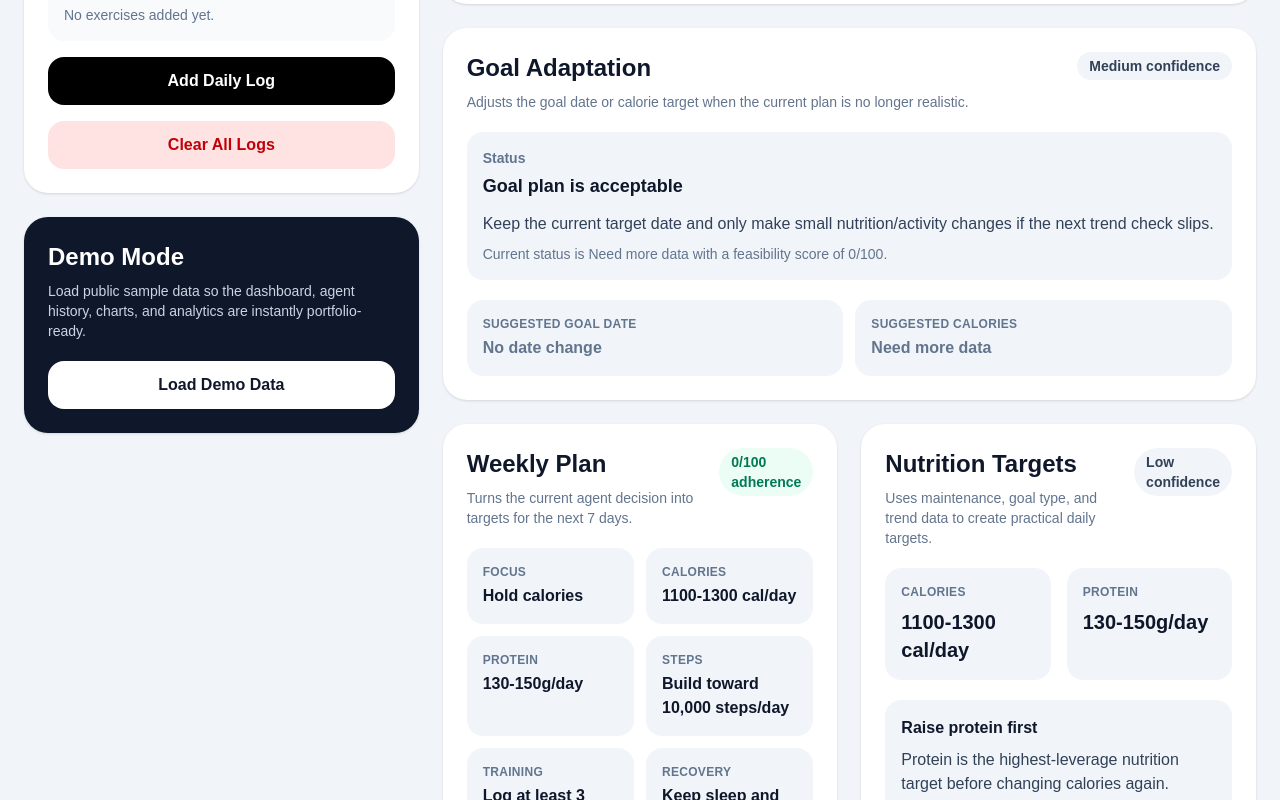
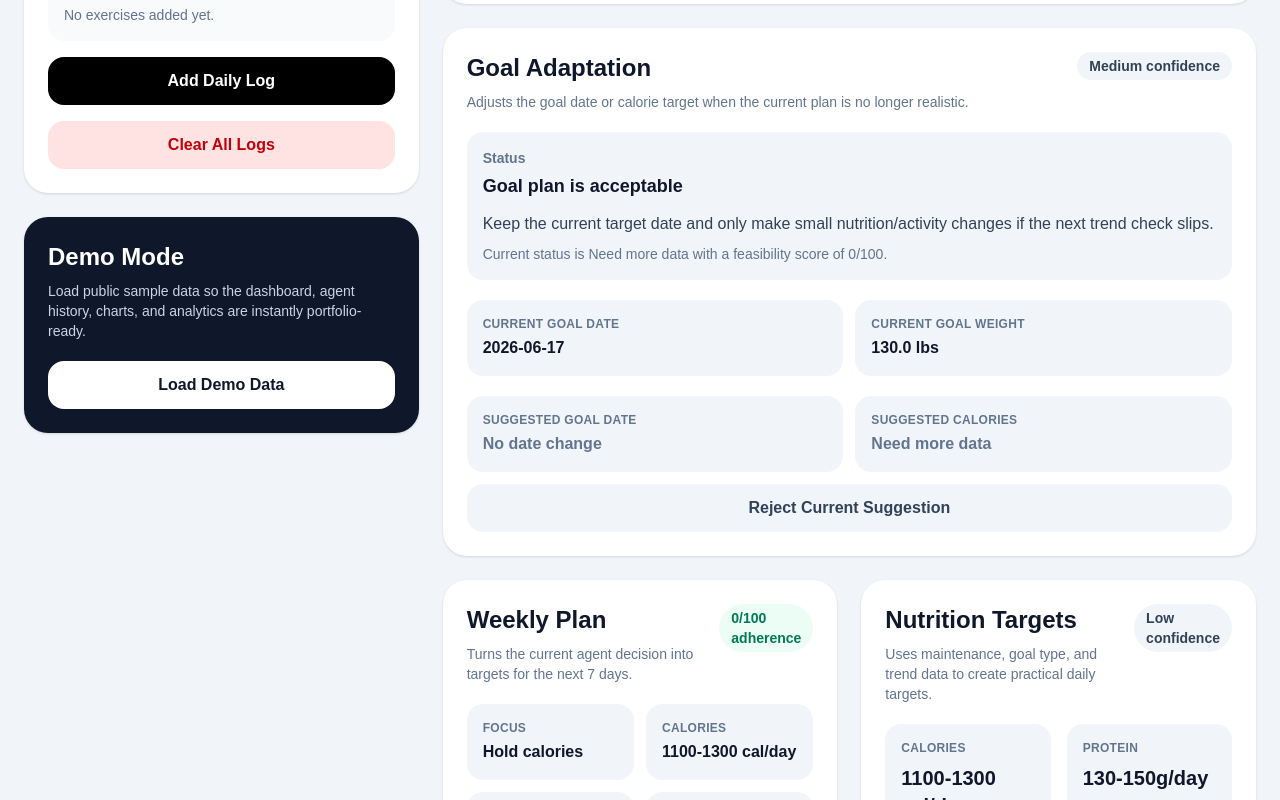
Before and after one commit to ayushs36/fitcheck-ai, a Next.js app: page / in a window 1280 px wide. Shown: the part 1524-2324 px from the top of the page. Built offline with nearby package versions, Linux system fonts and the light colour scheme.

Commit message:
Add goal adaptation history and lagged maintenance

```diff
--- a/app/page.tsx
+++ b/app/page.tsx
@@ -19,6 +19,7 @@ import type {
   AIConversation,
   MaintenanceEstimate,
   AgentCheck,
+  GoalAdaptationRecord,
 } from "@/types/fitness";
 import {
   calculateExerciseVolume,
@@ -85,6 +86,7 @@ const STORAGE_KEY = "fitcheck-logs-v1";
 const SETTINGS_KEY = "fitcheck-settings-v1";
 const AI_HISTORY_KEY = "fitcheck-ai-history-v1";
 const AGENT_HISTORY_KEY = "fitcheck-agent-history-v1";
+const GOAL_ADAPTATION_HISTORY_KEY = "fitcheck-goal-adaptation-history-v1";
 
 export default function Home() {
   const [goal, setGoal] = useState<Goal>("Cutting");
@@ -138,6 +140,9 @@ const [isAgentLoading, setIsAgentLoading] = useState(false);
 const [agentHistory, setAgentHistory] = useState<AgentCheck[]>([]);
 const [expandedAgentCheckId, setExpandedAgentCheckId] =
   useState<string | null>(null);
+const [goalAdaptationHistory, setGoalAdaptationHistory] = useState<
+  GoalAdaptationRecord[]
+>([]);
   useEffect(() => {
     const savedAiHistory = localStorage.getItem(AI_HISTORY_KEY);
     if (savedAiHistory) setAiHistory(JSON.parse(savedAiHistory));
@@ -182,6 +187,21 @@ useEffect(() => {
   localStorage.setItem(AGENT_HISTORY_KEY, JSON.stringify(agentHistory));
 }, [agentHistory]);
 useEffect(() => {
+  const savedGoalAdaptationHistory = localStorage.getItem(
+    GOAL_ADAPTATION_HISTORY_KEY
+  );
+
+  if (savedGoalAdaptationHistory) {
+    setGoalAdaptationHistory(JSON.parse(savedGoalAdaptationHistory));
+  }
+}, []);
+useEffect(() => {
+  localStorage.setItem(
+    GOAL_ADAPTATION_HISTORY_KEY,
+    JSON.stringify(goalAdaptationHistory)
+  );
+}, [goalAdaptationHistory]);
+  useEffect(() => {
     localStorage.setItem(
       SETTINGS_KEY,
       JSON.stringify({
@@ -313,6 +333,7 @@ const currentPace = weeklyAverageChange < 0 ? Math.abs(weeklyAverageChange) : 0;
 	      fatLossCaloriesOnePointFivePounds: 0,
 	      fatLossCaloriesTwoPounds: 0,
 	      confidence: "Low",
+	      calculationMethod: "Lag-adjusted calories",
 	      explanation:
 	        "Log at least 14 days with weight and calories to estimate maintenance calories.",
 	    };
@@ -320,7 +341,22 @@ const currentPace = weeklyAverageChange < 0 ? Math.abs(weeklyAverageChange) : 0;
 
 	  const recentLogs = validLogs.slice(-14);
 
-  const averageCalories = average(recentLogs.map((log) => log.calories));
+	  const caloriesByDate = new Map(
+	    validLogs.map((log) => [log.date, log.calories])
+	  );
+	  const laggedCalories = recentLogs
+	    .map((log) => {
+	      const previousDate = new Date(`${log.date}T00:00:00`);
+	      previousDate.setDate(previousDate.getDate() - 1);
+
+	      return caloriesByDate.get(previousDate.toISOString().slice(0, 10)) ?? 0;
+	    })
+	    .filter((calories) => calories > 0);
+	  const useLagAdjustedCalories = laggedCalories.length >= 10;
+
+	  const averageCalories = useLagAdjustedCalories
+	    ? average(laggedCalories)
+	    : average(recentLogs.map((log) => log.calories));
 
   const first7Logs = recentLogs.slice(0, 7);
   const last7LogsForMaintenance = recentLogs.slice(7);
@@ -350,9 +386,16 @@ const currentPace = weeklyAverageChange < 0 ? Math.abs(weeklyAverageChange) : 0;
 	    fatLossCaloriesOnePointFivePounds: estimatedMaintenance - 750,
 	    fatLossCaloriesTwoPounds: estimatedMaintenance - 1000,
 	    confidence,
+	    calculationMethod: useLagAdjustedCalories
+	      ? "Lag-adjusted calories"
+	      : "Same-day calories",
 	    explanation: `Based on your last 14 valid logs, your average intake is ${averageCalories.toFixed(
 	      0
-    )} calories/day. Your first 7-day average weight was ${first7Average.toFixed(
+	    )} calories/day using ${
+	      useLagAdjustedCalories
+	        ? "previous-day calories matched to next-morning weigh-ins"
+	        : "same-day calories because there were not enough previous-day calorie pairs"
+	    }. Your first 7-day average weight was ${first7Average.toFixed(
 	      1
     )} lbs and your most recent 7-day average weight is ${last7Average.toFixed(
       1
@@ -876,6 +919,7 @@ AI Confidence Score: ${confidenceScore}%
     setGoalDate(addDays(new Date(), 28).toISOString().slice(0, 10));
     setLogs(demoLogs);
     setAgentHistory(createDemoAgentHistory());
+    setGoalAdaptationHistory([]);
     setExpandedLogMonths([]);
     setEntry({
       id: crypto.randomUUID(),
@@ -894,14 +938,39 @@ AI Confidence Score: ${confidenceScore}%
 
   function applyGoalDateSuggestion() {
     if (goalAdaptation.suggestedGoalDate) {
+      saveGoalAdaptationRecord("Accepted", "Goal date");
       setGoalDate(goalAdaptation.suggestedGoalDate);
     }
   }
 
   function applyCalorieSuggestion() {
     if (goalAdaptation.suggestedCalories) {
+      saveGoalAdaptationRecord("Accepted", "Calories");
       setEntry({ ...entry, calories: goalAdaptation.suggestedCalories });
     }
+  }
+
+  function rejectGoalAdaptation() {
+    saveGoalAdaptationRecord("Rejected", "Full suggestion");
+  }
+
+  function saveGoalAdaptationRecord(
+    status: GoalAdaptationRecord["status"],
+    changeType: GoalAdaptationRecord["changeType"]
+  ) {
+    const newRecord: GoalAdaptationRecord = {
+      id: crypto.randomUUID(),
+      createdAt: new Date().toLocaleString(),
+      status,
+      changeType,
+      previousGoalDate: goalDate,
+      previousGoalWeight: goalWeight,
+      suggestedGoalDate: goalAdaptation.suggestedGoalDate,
+      suggestedCalories: goalAdaptation.suggestedCalories,
+      reason: goalAdaptation.reason,
+    };
+
+    setGoalAdaptationHistory((current) => [newRecord, ...current]);
   }
 
 
@@ -1495,6 +1564,10 @@ function toggleLogMonth(monthYear: string) {
   goalAdaptation={goalAdaptation}
   applyGoalDate={applyGoalDateSuggestion}
   applyCalories={applyCalorieSuggestion}
+  rejectGoalAdaptation={rejectGoalAdaptation}
+  currentGoalDate={goalDate}
+  currentGoalWeight={goalWeight}
+  adaptationHistory={goalAdaptationHistory}
 />
 
 <div className="grid gap-6 xl:grid-cols-2">
@@ -1714,6 +1787,9 @@ function toggleLogMonth(monthYear: string) {
 	  <div className="mt-5 rounded-2xl bg-slate-100 p-4">
 	    <p className="font-semibold">
 	      Confidence: {maintenanceEstimate.confidence}
+	    </p>
+	    <p className="mt-1 text-sm text-slate-500">
+	      Method: {maintenanceEstimate.calculationMethod}
 	    </p>
 
 	    <p className="mt-2">
--- a/components/GoalAdaptationCard.tsx
+++ b/components/GoalAdaptationCard.tsx
@@ -1,13 +1,21 @@
-import type { GoalAdaptation } from "@/types/fitness";
+import type { GoalAdaptation, GoalAdaptationRecord } from "@/types/fitness";
 
 export function GoalAdaptationCard({
   goalAdaptation,
   applyGoalDate,
   applyCalories,
+  rejectGoalAdaptation,
+  currentGoalDate,
+  currentGoalWeight,
+  adaptationHistory,
 }: {
   goalAdaptation: GoalAdaptation;
   applyGoalDate: () => void;
   applyCalories: () => void;
+  rejectGoalAdaptation: () => void;
+  currentGoalDate: string;
+  currentGoalWeight: number;
+  adaptationHistory: GoalAdaptationRecord[];
 }) {
   return (
     <section className="rounded-3xl bg-white p-6 shadow-sm">
@@ -35,6 +43,24 @@ export function GoalAdaptationCard({
       </div>
 
       <div className="mt-5 grid gap-3 md:grid-cols-2">
+        <div className="rounded-2xl bg-slate-100 p-4">
+          <p className="text-xs font-semibold uppercase tracking-wide text-slate-500">
+            Current Goal Date
+          </p>
+          <p className="mt-1 font-semibold text-slate-900">{currentGoalDate}</p>
+        </div>
+
+        <div className="rounded-2xl bg-slate-100 p-4">
+          <p className="text-xs font-semibold uppercase tracking-wide text-slate-500">
+            Current Goal Weight
+          </p>
+          <p className="mt-1 font-semibold text-slate-900">
+            {currentGoalWeight.toFixed(1)} lbs
+          </p>
+        </div>
+      </div>
+
+      <div className="mt-5 grid gap-3 md:grid-cols-2">
         <AdjustmentButton
           label="Suggested Goal Date"
           value={goalAdaptation.suggestedGoalDate ?? "No date change"}
@@ -52,6 +78,38 @@ export function GoalAdaptationCard({
           disabled={!goalAdaptation.suggestedCalories}
         />
       </div>
+
+      <button
+        onClick={rejectGoalAdaptation}
+        className="mt-3 w-full rounded-2xl bg-slate-100 px-4 py-3 font-semibold text-slate-700"
+      >
+        Reject Current Suggestion
+      </button>
+
+      {adaptationHistory.length > 0 && (
+        <div className="mt-5 rounded-2xl bg-slate-100 p-4">
+          <p className="font-semibold text-slate-900">Adaptation History</p>
+
+          <div className="mt-3 space-y-3">
+            {adaptationHistory.slice(0, 4).map((item) => (
+              <div key={item.id} className="rounded-xl bg-white p-3 text-sm">
+                <div className="flex flex-col gap-1 md:flex-row md:items-center md:justify-between">
+                  <p className="font-semibold text-slate-900">
+                    {item.status} {item.changeType}
+                  </p>
+                  <p className="text-slate-500">{item.createdAt}</p>
+                </div>
+
+                <p className="mt-2 text-slate-700">{item.reason}</p>
+                <p className="mt-2 text-slate-500">
+                  Previous: {item.previousGoalWeight.toFixed(1)} lbs by{" "}
+                  {item.previousGoalDate}
+                </p>
+              </div>
+            ))}
+          </div>
+        </div>
+      )}
     </section>
   );
 }
--- a/types/fitness.ts
+++ b/types/fitness.ts
@@ -80,6 +80,7 @@ export type MaintenanceEstimate = {
   fatLossCaloriesOnePointFivePounds: number;
   fatLossCaloriesTwoPounds: number;
   confidence: "Low" | "Medium" | "High";
+  calculationMethod: "Same-day calories" | "Lag-adjusted calories";
   explanation: string;
 };
 
@@ -90,6 +91,18 @@ export type GoalAdaptation = {
   recommendation: string;
   reason: string;
   confidence: "Low" | "Medium" | "High";
+};
+
+export type GoalAdaptationRecord = {
+  id: string;
+  createdAt: string;
+  status: "Accepted" | "Rejected";
+  changeType: "Goal date" | "Calories" | "Full suggestion";
+  previousGoalDate: string;
+  previousGoalWeight: number;
+  suggestedGoalDate: string | null;
+  suggestedCalories: number | null;
+  reason: string;
 };
 
 export type NutritionTargets = {
```
Lines whose indentation alone changed are shown as unchanged.
